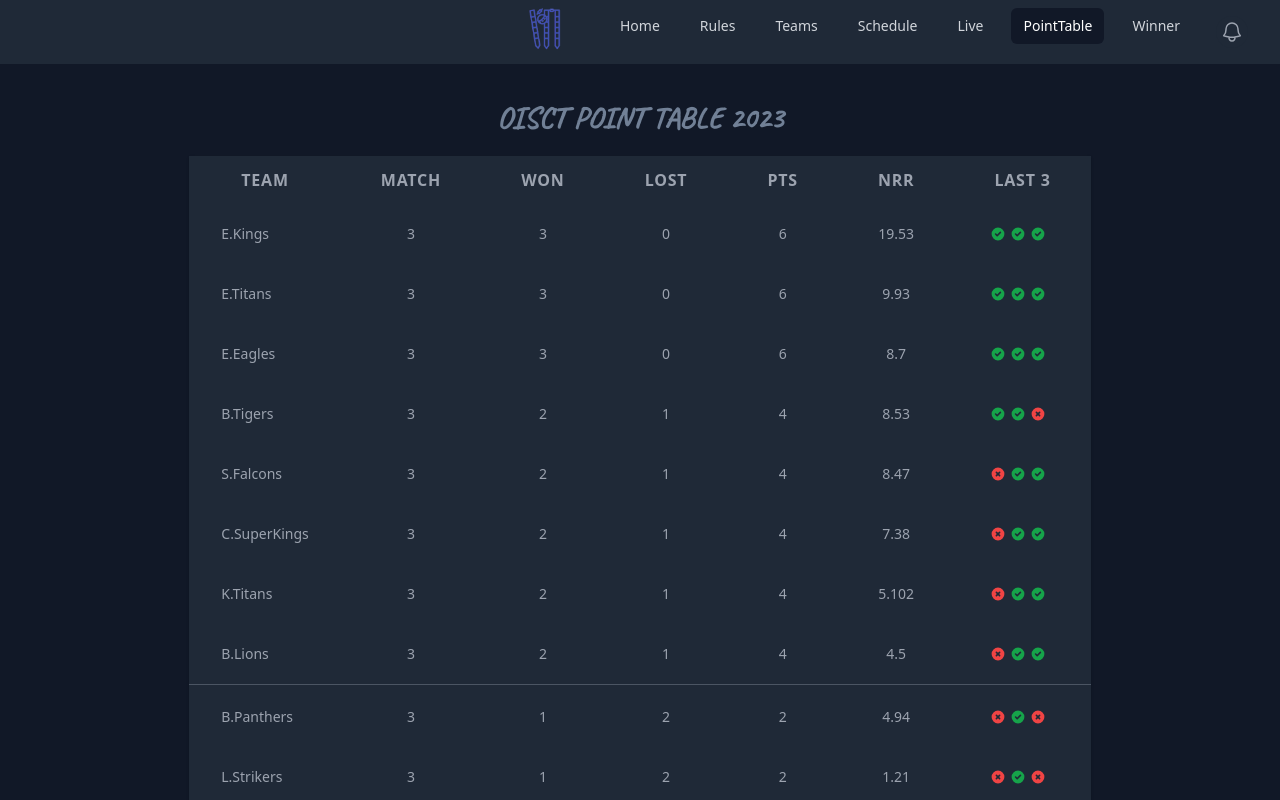
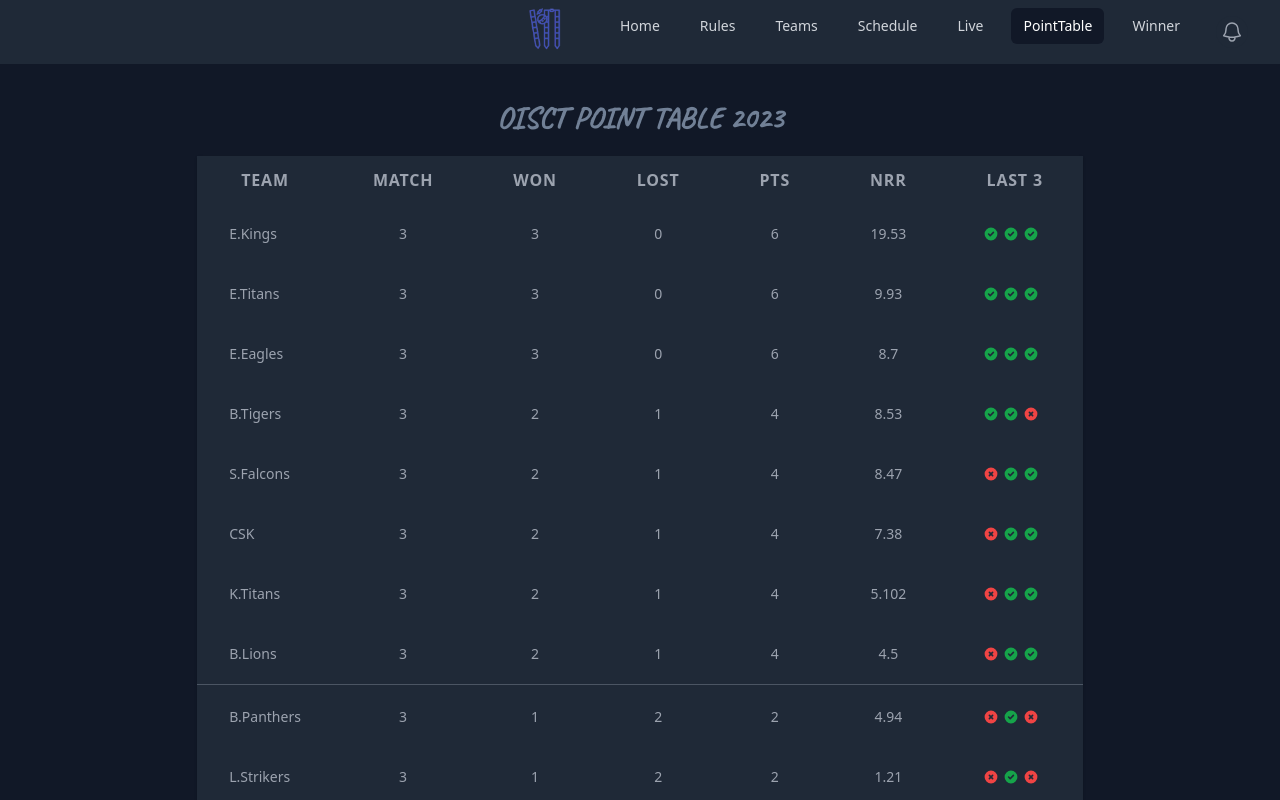
Before and after one commit to Dutt0408/my-project, a React (Create React App) app: page /PointTable in a window 1280 px wide. Shown: the top 800 px of the page. Built offline with nearby package versions, Linux system fonts and the light colour scheme; a web font is replaced by a local one.

Commit message:
Commit CSK

```diff
--- a/src/PointTable.js
+++ b/src/PointTable.js
@@ -246,7 +246,7 @@ export default function Schedule() {
     {
 
 
-      teamName: "C.SuperKings",
+      teamName: "CSK",
       match: 3,
       won: 2,
       lost: 1,
```
